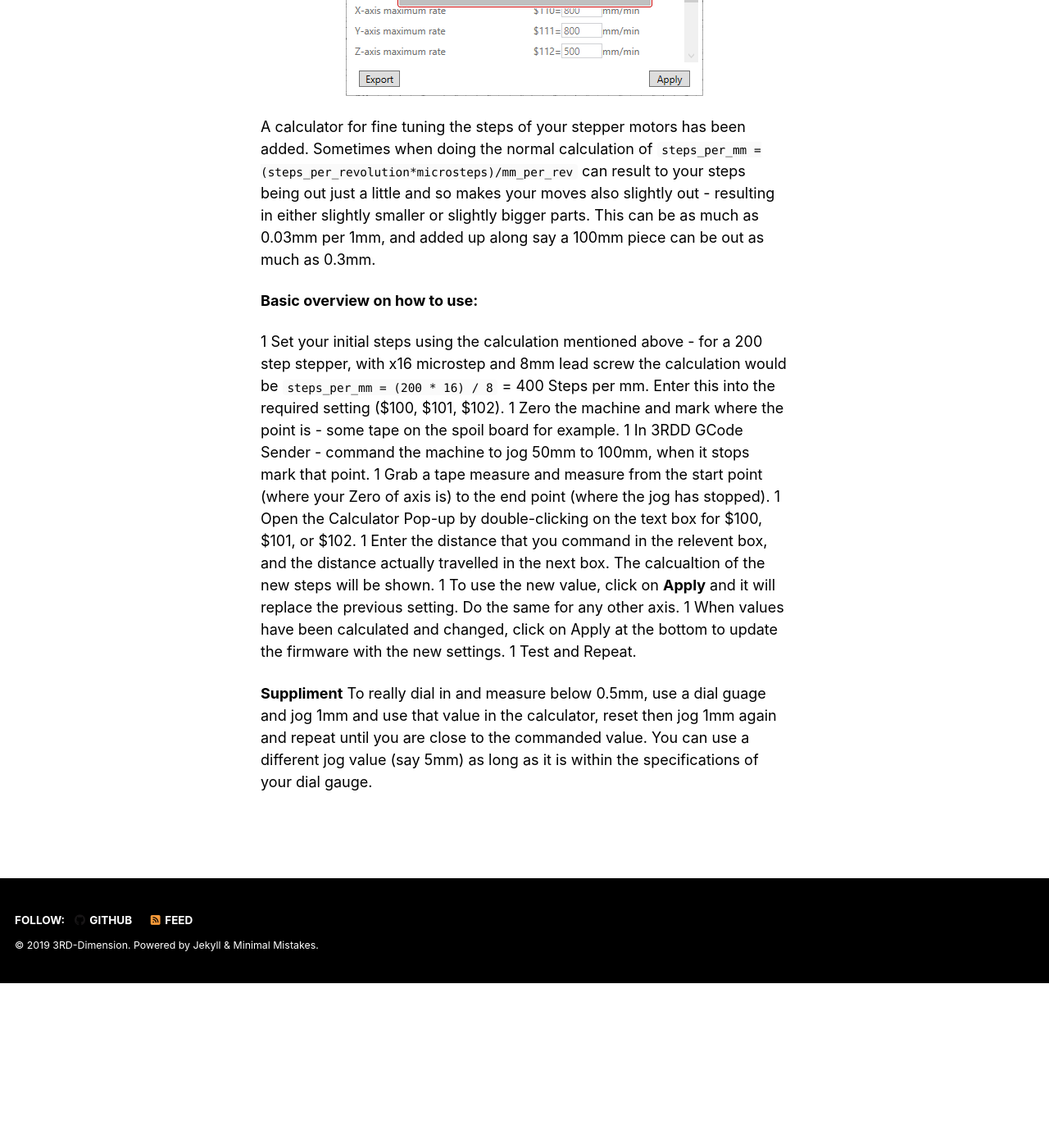
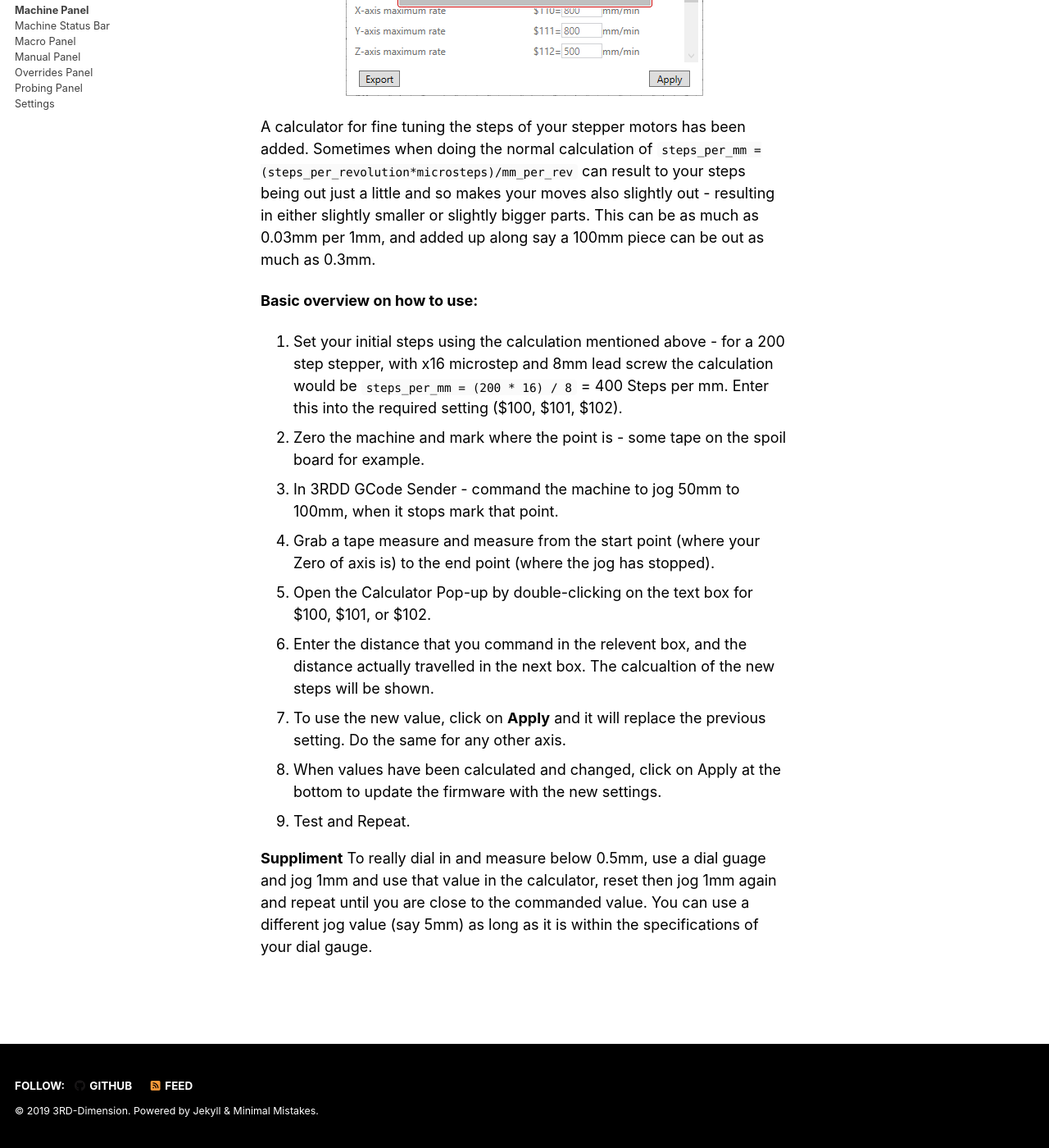
Before and after one commit to 3RD-Dimension/3RD-Dimension.github.io, a Jekyll site: the page built from _pages/machine_panel.md, in a window 1280 px wide and 1400 px high, scrolled down 3754 px. Shown: the whole window at 82% size. Built offline with Jekyll 4.4.1, drawn with Linux system fonts in a browser that asks for light colours; cached includes are drawn as plain includes; nearby versions of some CDN libraries; before the commit the page ends 4953 px from its top, so only the background shows below that.

Commit message:
Update machine_panel.md

```diff
--- a/_pages/machine_panel.md
+++ b/_pages/machine_panel.md
@@ -56,15 +56,15 @@ A calculator for fine tuning the steps of your stepper motors has been added.  S
 
 **Basic overview on how to use:**
 
-1 Set your initial steps using the calculation mentioned above - for a 200 step stepper, with x16 microstep and 8mm lead screw the calculation would be `steps_per_mm = (200 * 16) / 8` = 400 Steps per mm.  Enter this into the required setting ($100, $101, $102).
-1 Zero the machine and mark where the point is - some tape on the spoil board for example.
-1 In 3RDD GCode Sender - command the machine to jog 50mm to 100mm, when it stops mark that point.
-1 Grab a tape measure and measure from the start point (where your Zero of axis is) to the end point (where the jog has stopped).
-1 Open the Calculator Pop-up by double-clicking on the text box for $100, $101, or $102.
-1 Enter the distance that you command in the relevent box, and the distance actually travelled in the next box.  The calcualtion of the new steps will be shown.
-1 To use the new value, click on **Apply** and it will replace the previous setting.  Do the same for any other axis.
-1 When values have been calculated and changed, click on Apply at the bottom to update the firmware with the new settings.
-1 Test and Repeat.
+1. Set your initial steps using the calculation mentioned above - for a 200 step stepper, with x16 microstep and 8mm lead screw the calculation would be `steps_per_mm = (200 * 16) / 8` = 400 Steps per mm.  Enter this into the required setting ($100, $101, $102).
+1. Zero the machine and mark where the point is - some tape on the spoil board for example.
+1. In 3RDD GCode Sender - command the machine to jog 50mm to 100mm, when it stops mark that point.
+1. Grab a tape measure and measure from the start point (where your Zero of axis is) to the end point (where the jog has stopped).
+1. Open the Calculator Pop-up by double-clicking on the text box for $100, $101, or $102.
+1. Enter the distance that you command in the relevent box, and the distance actually travelled in the next box.  The calcualtion of the new steps will be shown.
+1. To use the new value, click on **Apply** and it will replace the previous setting.  Do the same for any other axis.
+1. When values have been calculated and changed, click on Apply at the bottom to update the firmware with the new settings.
+1. Test and Repeat.
 
 **Suppliment**
 To really dial in and measure below 0.5mm, use a dial guage and jog 1mm and use that value in the calculator, reset then jog 1mm again and repeat until you are close to the commanded value.  You can use a different jog value (say 5mm) as long as it is within the specifications of your dial gauge.
```
